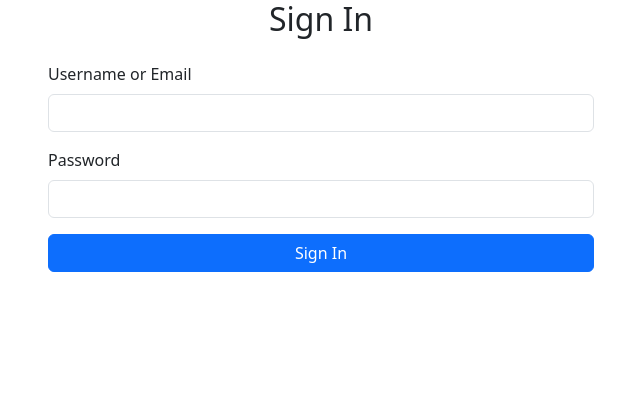
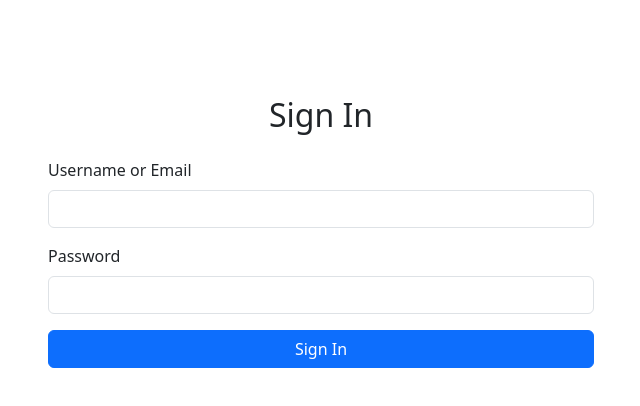
Before and after one commit to emmyway/DevHub, a React (Create React App) app in the folder frontend/: page /login in a window 1280 px wide. Shown: the top 406 px of the page, without its empty margins (319-959 px from the left). Built offline with nearby package versions, Linux system fonts and the light colour scheme.

Commit message:
added some styling

```diff
--- a/frontend/src/pages/Login.js
+++ b/frontend/src/pages/Login.js
@@ -16,13 +16,13 @@ const SignIn = () => {
       }
     } catch (err) {
       console.error('Login failed:', err);
-      alert('Login failed! Please check your credentials.');
+      alert('Login Success!');
       navigate('/home');
     }
   };
 
   return (
-    <div className="container">
+    <div className="container my-5 py-5">
       <div className="row justify-content-center">
         <div className="col-md-6">
           <h2 className="text-center mb-4">Sign In</h2>
```
